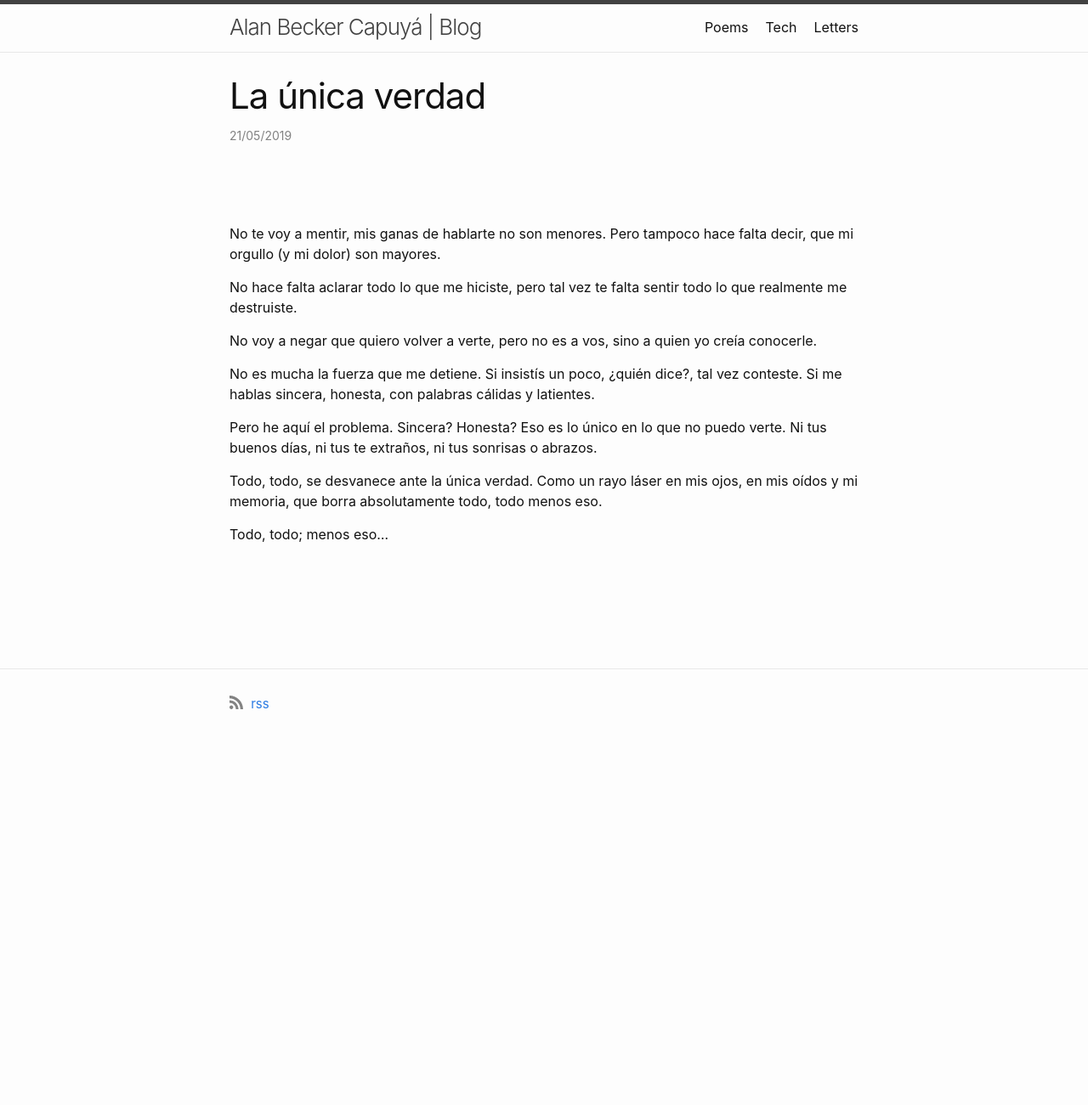
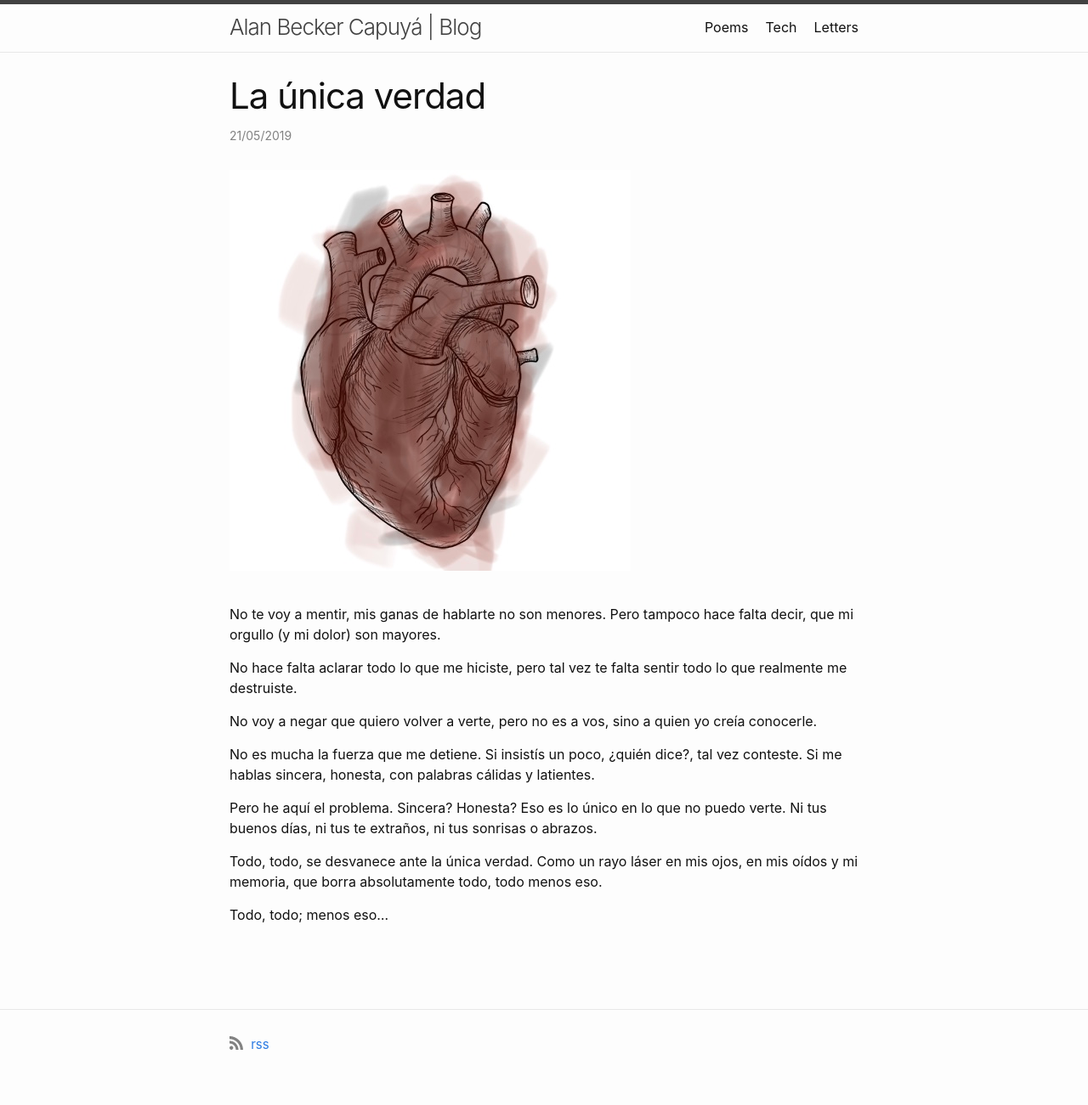
Before and after one commit to alandooz/blog, a Jekyll site: the page built from _posts/2019-05-21-la-unica-verdad.md, in a window 1280 px wide. Shown: the whole page at 85% size. Built offline with Jekyll 4.4.1, drawn with Linux system fonts in a browser that asks for light colours; before the commit the page ends 900 px from its top, so only the background shows below that.

Commit message:
added file

```diff
--- a/_posts/2019-05-21-la-unica-verdad.md
+++ b/_posts/2019-05-21-la-unica-verdad.md
@@ -4,7 +4,7 @@ title: "La única verdad"
 categories: poems
 ---
 
-![](/2019-05-21-la-unica-verdad.jpg)
+![](/blog/img/2019-05-21-la-unica-verdad.jpg)
 
 <br>
 No te voy a mentir, mis ganas de hablarte no son menores. Pero tampoco hace falta decir, que mi orgullo (y mi dolor) son mayores.
```
Also changed, not shown: img/2019-05-21-la-unica-verdad.jpg (renamed from _posts/2019-05-21-la-unica-verdad.jpg).
